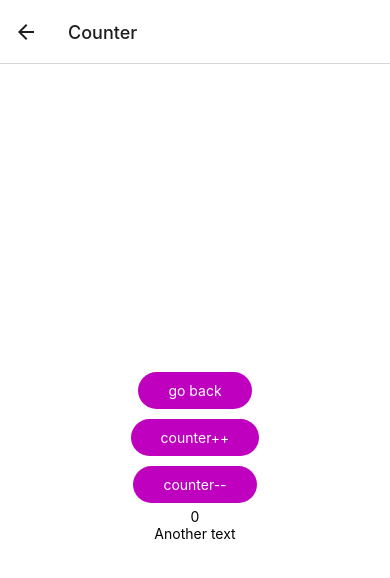
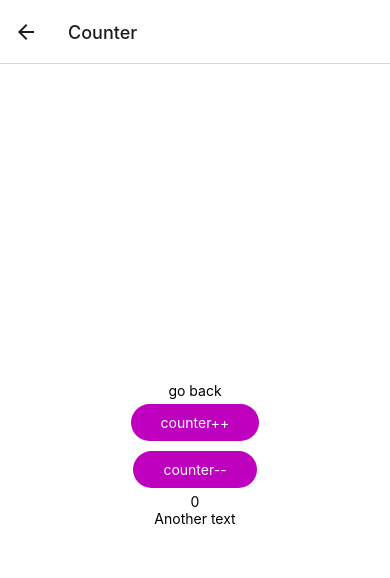
Before and after one commit to 0x7231636b/react-native-course, a React Native app: screen /Counter in a window 390 px wide. Shown: the top 578 px of the page. Built offline with nearby package versions, Linux system fonts and the light colour scheme.

Commit message:
start using styled components with distinction between web and mobile

```diff
--- /dev/null
+++ b/components/PrimaryButton.tsx
@@ -0,0 +1,6 @@
+import React from "react";
+import { View } from "react-native";
+
+export default function PrimaryButton() {
+  return <View>{/* TODO: Finish this */}</View>;
+}
--- a/screens/CounterScreen.tsx
+++ b/screens/CounterScreen.tsx
@@ -1,7 +1,8 @@
 import { StatusBar } from "expo-status-bar";
-import { StyleSheet, Text, View, Alert } from "react-native";
+import { StyleSheet, Text, View, Alert, TouchableOpacity } from "react-native";
 import { MyButton } from "../components/MyButton";
 import React from "react";
+import styled from "styled-components";
 
 // react documentation for useEffect:
 // https://react.dev/reference/react/useEffect#useeffect
@@ -45,7 +46,9 @@ export default function CounterScreen({ navigation }) {
 
   return (
     <View style={styles.container}>
-      <MyButton text="go back" onPress={() => navigation.navigate("Home")} />
+      <SecondaryButton onPress={() => navigation.navigate("Home")}>
+        <ButtonText>go back</ButtonText>
+      </SecondaryButton>
       <MyButton
         text="counter++"
         onPress={() => {
@@ -67,6 +70,20 @@ export default function CounterScreen({ navigation }) {
   );
 }
 
+const SecondaryButton = styled(TouchableOpacity)`
+  /* color: #bf00bf; */
+  background-color: #bf00bf;
+  padding: 10px;
+  padding-right: 30px;
+  padding-left: 30px;
+  margin: 5px;
+  border-radius: 100px;
+`;
+
+const ButtonText = styled(Text)`
+  color: #fff;
+`;
+
 const styles = StyleSheet.create({
   container: {
     flex: 1,
```
Also changed, not shown: App.tsx (+8 -6 lines), package.json (+4 -3 lines), 1 other file (tests, documents, lock files or other folders).
